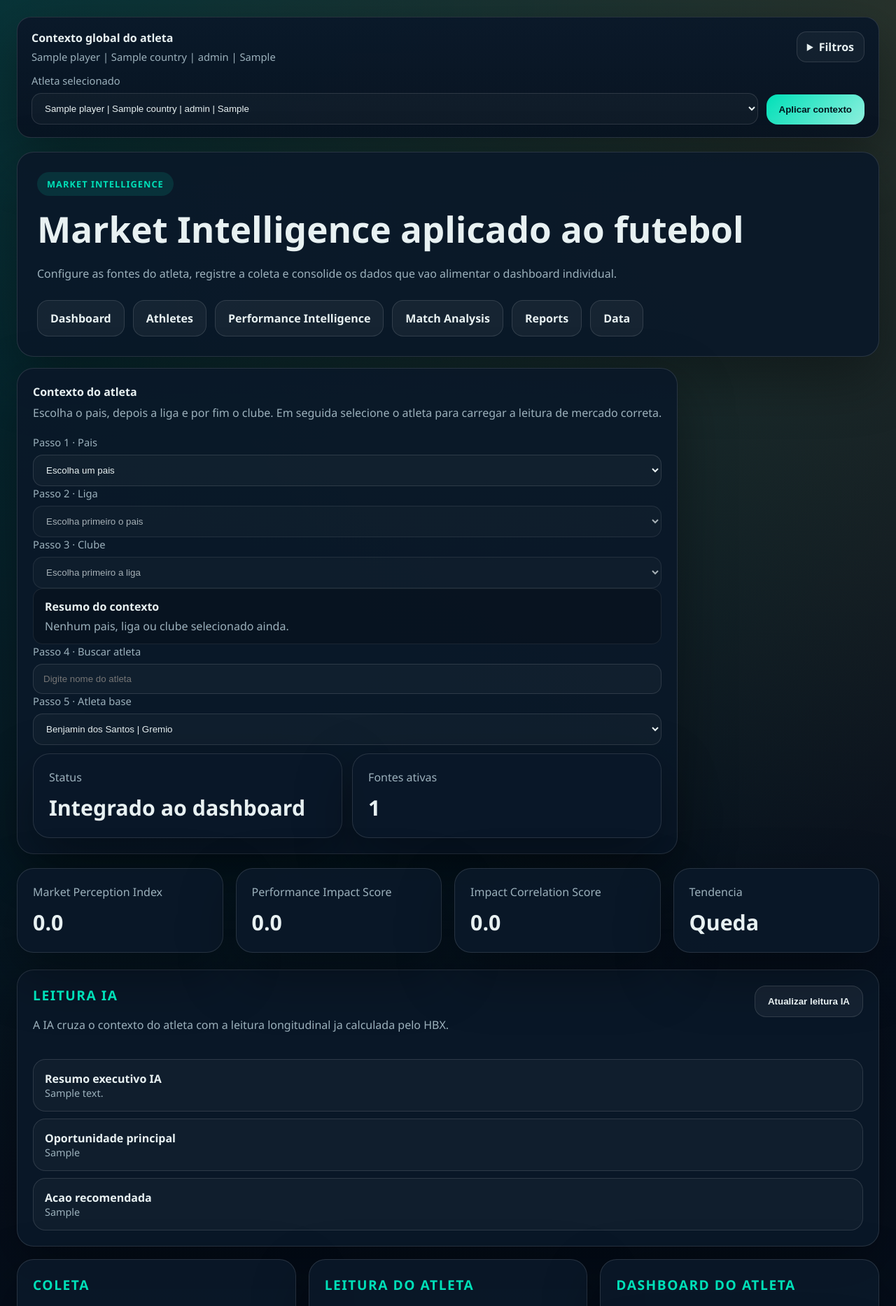
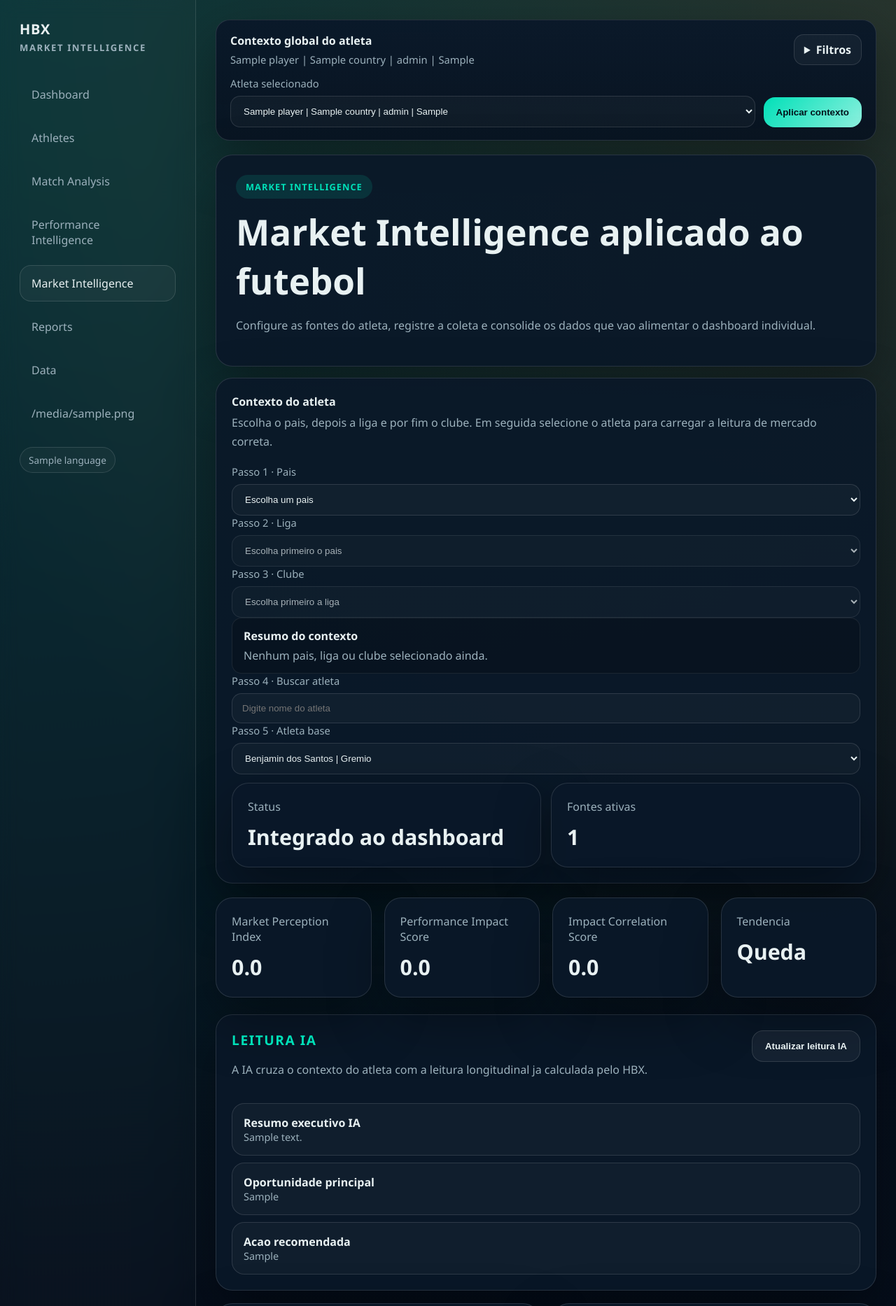
Before and after one commit to HBXValue/analise-futebol, a Django app: template templates/valuation/hbx_value_score.html in a window 1280 px wide. Shown: the top 1867 px of the page at 70% size. Run offline with Django 5.2, Linux system fonts and the light colour scheme; data comes from the database, SQL or seed files in the repository; tables that the repository leaves empty hold one stand-in row (values such as "Sample post"); the template is opened without the code that fills it: values that come from a table or form of the project are taken from there, most other values are stand-ins (such as "Sample title", 1, 10 or a date in 2020); some libraries are stand-ins or nearby versions.

Commit message:
Menu lateral

```diff
--- a/templates/valuation/hbx_value_score.html
+++ b/templates/valuation/hbx_value_score.html
@@ -1,7 +1,26 @@
 {% extends "valuation/base.html" %}
 {% block title %}Market Intelligence | HBX{% endblock %}
 {% block body %}
-<section class="live-shell">
+<div class="shell">
+    <aside class="sidebar">
+        <div class="brand">HBX<small>Market Intelligence</small></div>
+        <div class="nav">
+            <a href="{% url 'dashboard' %}?lang={{ lang }}">Dashboard</a>
+            <a href="{% url 'player-create' %}?lang={{ lang }}">Athletes</a>
+            <a href="{% url 'live-analysis' %}?lang={{ lang }}">Match Analysis</a>
+            <a href="{% url 'career-case-list' %}?lang={{ lang }}">Performance Intelligence</a>
+            <a class="active" href="{% url 'hbx-value-score' %}?lang={{ lang }}">Market Intelligence</a>
+            <a href="{% url 'reports' %}?lang={{ lang }}">Reports</a>
+            <a href="{% url 'data' %}?lang={{ lang }}">Data</a>
+            <a href="{% url 'logout' %}">{{ t.logout }}</a>
+        </div>
+        <div class="lang-switch">
+            {% for code, name in languages.items %}
+                <a href="?lang={{ code }}" class="{% if lang == code %}active{% endif %}">{{ name }}</a>
+            {% endfor %}
+        </div>
+    </aside>
+    <main class="content">
     {% include "valuation/_global_player_bar.html" %}
     {% if messages %}
         <div class="messages">
@@ -16,16 +35,6 @@
             <span class="pill">Market Intelligence</span>
             <h1 style="margin: 12px 0 8px;">Market Intelligence aplicado ao futebol</h1>
             <p>Configure as fontes do atleta, registre a coleta e consolide os dados que vao alimentar o dashboard individual.</p>
-            <div class="actions">
-                <a class="button button-secondary" href="{% url 'dashboard' %}?lang={{ lang }}">Dashboard</a>
-                <a class="button button-secondary" href="{% url 'player-create' %}?lang={{ lang }}">Athletes</a>
-                <a class="button button-secondary" href="{% url 'career-case-list' %}?lang={{ lang }}">Performance Intelligence</a>
-                {% if selected_player %}
-                    <a class="button button-secondary" href="{% url 'live-analysis' %}?player={{ selected_player.id }}&lang={{ lang }}">Match Analysis</a>
-                {% endif %}
-                <a class="button button-secondary" href="{% url 'reports' %}?lang={{ lang }}">Reports</a>
-                <a class="button button-secondary" href="{% url 'data' %}?lang={{ lang }}">Data</a>
-            </div>
         </div>
 
         <div class="panel live-control-panel">
@@ -455,7 +464,8 @@
             </article>
         </div>
     </form>
-</section>
+    </main>
+</div>
 
 <script>
     const selectedSeed = {{ selected_seed_json|safe }};
```
Also changed, not shown: templates/valuation/dashboard.html (+0 -7 lines), templates/valuation/live_analysis.html (+22 -8 lines).
